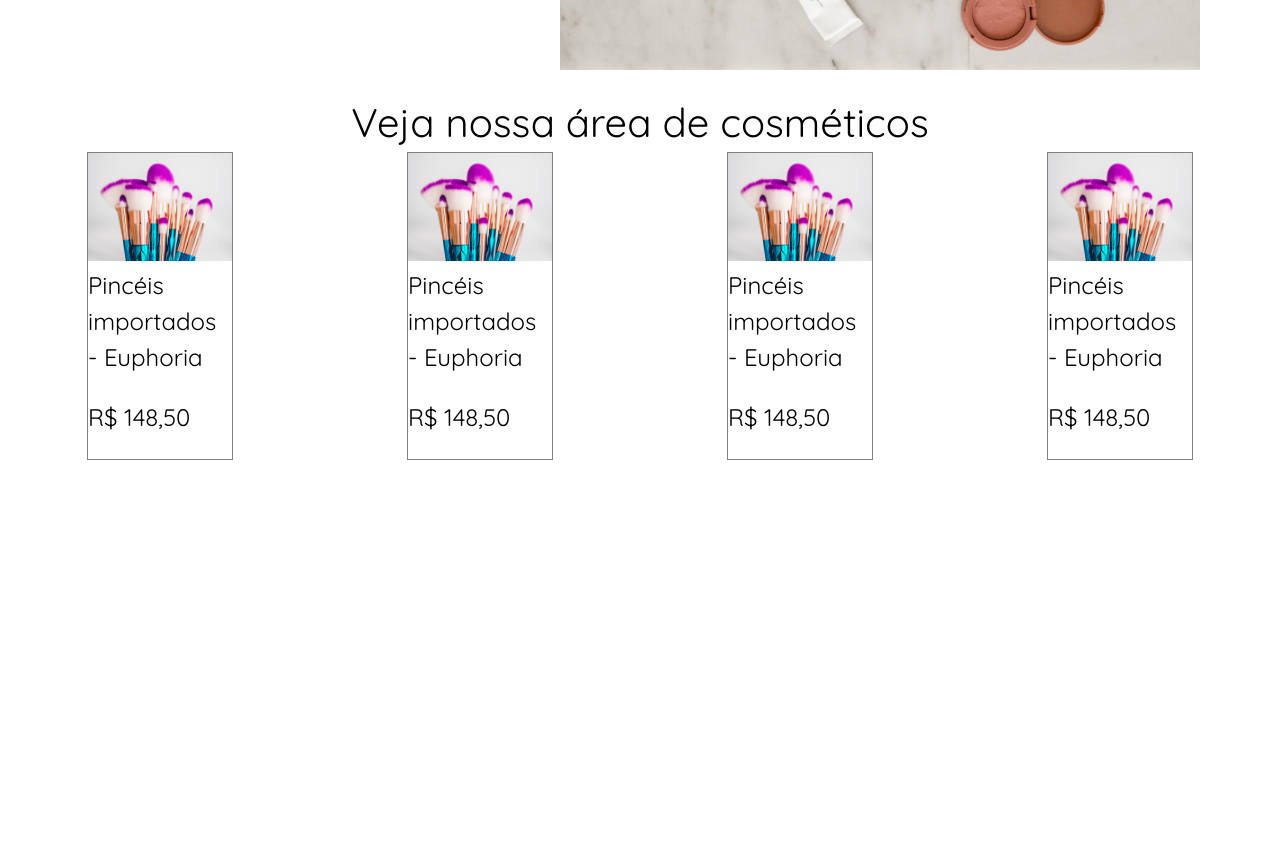
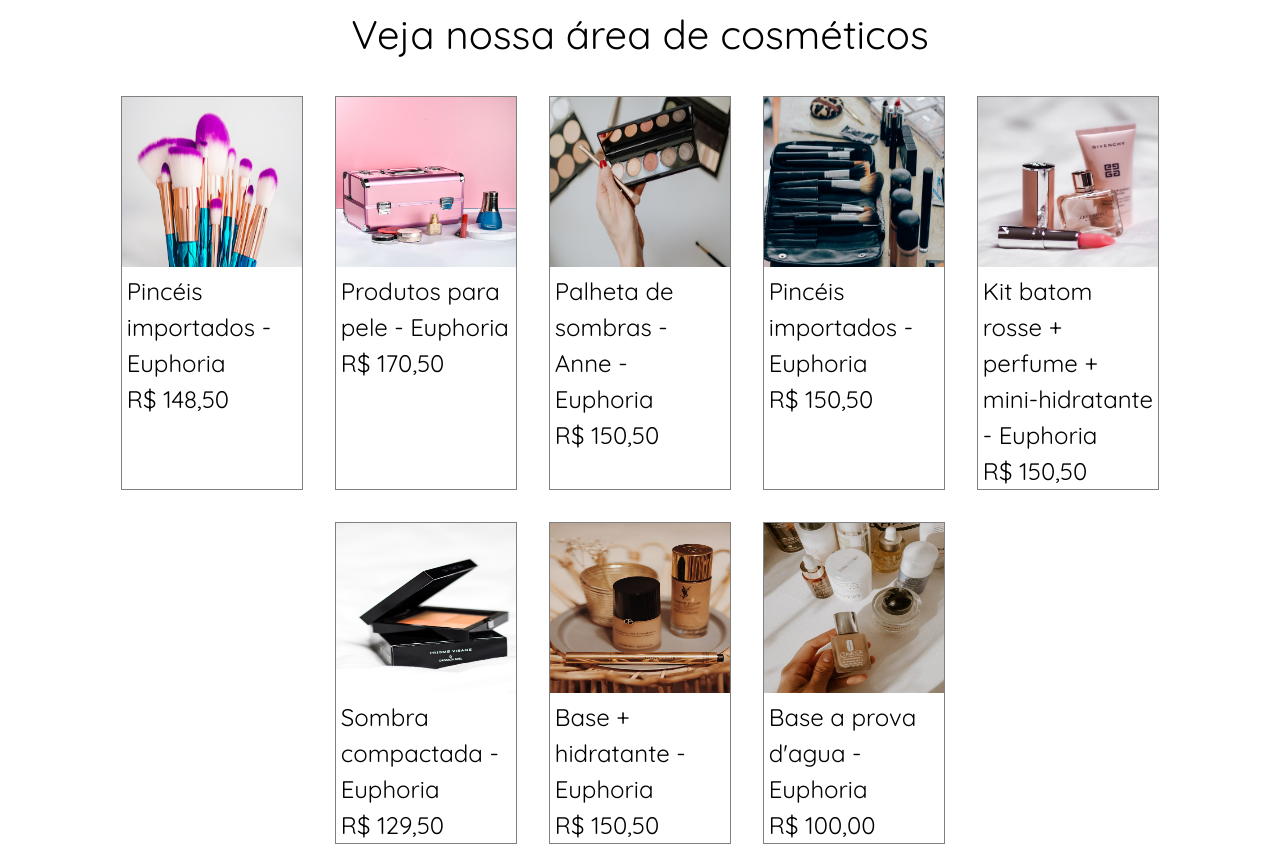
Before and after one commit to ThalliaB/Euphoria-SuaLojaDeMaquiagens, a plain HTML site: page index.html in a window 1280 px wide. Shown: the part 964-1824 px from the top of the page. Before the commit the page ends 1440 px from the top, so only its background shows below. Drawn offline with Linux system fonts and the light colour scheme; a web font is replaced by a local one.

Commit message:
Add files modified to the project with div produtos and cosmeticos

```diff
--- a/assets/css/styles/destaques.css
+++ b/assets/css/styles/destaques.css
@@ -1,5 +1,10 @@
-.p {
+#destaques {
+    text-align: center;
+}
+
+.p__destaques {
     margin-bottom: 1em;
+    text-align: center;
 }
 
 .imagemDestaques {
@@ -13,9 +18,8 @@
     }
 }
 
-
 @media screen and (min-width: 1024px) {
-    .destaques {
+    #destaques {
         display: flex;
         justify-content: space-between;
         align-items: center;
--- a/assets/css/styles/header.css
+++ b/assets/css/styles/header.css
@@ -1,25 +1,35 @@
-.header {
+#header {
     align-items: center;
     background-image: url(../../img/destaques1.jpg);
     background-repeat: no-repeat;
     background-size: cover;
     display: flex;
-    height: 65vh;
-    /* text-align: center; */
+    height: 40vh;
+    justify-content: center;
 }
 
 .h1 {
-    padding-left: 2em;
+    padding-left: 0;
 }
 
+@media screen and (min-width: 375px) {
+    #header {
+        justify-content: flex-start;
+    }
 
-@media screen and (max-width: 1024px) {
-
+    .h1 {
+        padding-left: 1.3em;
+    }
 }
 
+@media screen and (min-width: 425px) {
+    #header {
+        height: 38vh;
+    }
+}
 
-@media screen and (max-width:768px) {
-    .header {
+@media screen and (min-width:768px) {
+    #header {
         height: 50vh;
     }
 
@@ -28,25 +38,35 @@
     }
 }
 
+@media screen and (min-width: 1024px) {
 
-@media screen and (max-width: 425px) {
-    .header {
-        height: 38vh;
+}
+
+@media screen and (min-width: 1440px) {
+    #header {
+        /* align-items: center;
+        background-image: url(../../img/destaques1.jpg);
+        background-repeat: no-repeat;
+        background-size: cover;
+        display: flex; */
+        height: 65vh;
+        /* text-align: center; */
+    }
+
+    .h1 {
+        padding-left: 2em;
     }
 }
 
-@media screen and (max-width: 375px) {
-    .h1 {
-        padding-left: 1.3em;
-    }
-}
 
-@media screen and (max-width: 320px) {
-    .header {
-        justify-content: center;
-    }
 
-    .h1 {
-        padding-left: 0;
-    }
-}
+
+
+
+
+
+
+
+/* @media screen and (min-width: 320px) { */
+
+    /* } */
--- a/assets/css/styles/produtos.css
+++ b/assets/css/styles/produtos.css
@@ -1,5 +1,5 @@
-.h2 {
-    text-align: center;
+#cosmeticos h2 {
+    margin: .8em 0 .4em 0;
 }
 
 .produtos {
@@ -8,11 +8,80 @@
     flex-wrap: wrap;
 }
 
-.produto__imagem, .produto1 {
-    max-width: 144px;
+.produtos > .produto  p {
+    padding: 0 .2em;
+}
+
+.produto__imagem {
+    height: 150px;
+}
+
+.produto__imagem, .produto {
+    width: 144px;
 }
 
 .produto {
-    border: 1px solid gray;
+    border: 1px double gray;
+    /* border: thick double gray; */
+    /* border-radius: 12px; */
     margin-bottom: 1em;
+    /* padding: 0 .2em */
 }
+
+@media screen and (min-width: 375px) {
+    .produto__imagem, .produto {
+        width: 160px;
+    }
+}
+
+@media screen and (min-width: 425px) {
+    .produto__imagem, .produto {
+        width: 180px;
+    }
+
+    .produto__imagem {
+        height: 160px;
+    }
+}
+
+@media screen and (min-width: 768px) {
+    .produto__imagem, .produto {
+        width: 160px;
+    }
+
+    #cosmeticos {
+        margin: 0 2em;
+    }
+}
+
+@media screen and (min-width: 1024px) {
+    .produto__imagem, .produto {
+        width: 180px;
+    }
+
+    #cosmeticos {
+        margin: 0 4em;
+    }
+
+    .produtos {
+        justify-content: center;
+    }
+
+    .produto {
+        margin: 1em;
+    }
+
+    .produto__imagem {
+        height: 170px;
+    }
+}
+
+@media screen and (min-width:1440px) {
+    .produto__imagem, .produto {
+        width: 200px;
+    }
+
+    .produto__imagem {
+        height: 180px;
+    }
+}
--- a/assets/css/styles/search.css
+++ b/assets/css/styles/search.css
@@ -1,4 +1,4 @@
-.search {
+#search {
     margin: 1.5em 0 ;
     display: flex;
     justify-content: center;
@@ -26,7 +26,7 @@
 }
 
 @media screen and (min-width: 1024px) {
-    .search {
+    #search {
         margin: 1.5em 0;
     }
 
@@ -37,7 +37,7 @@
 }
 
 @media screen and (min-width: 1440px) {
-    .search {
+    #search {
         /* display: flex;
         justify-content: center; */
         margin: 2em 0;
--- a/index.html
+++ b/index.html
@@ -34,13 +34,13 @@
 </head>
 <body>
 
-    <header class="header">
+    <header id="header">
         <h1 class="h1">Euphoria</h1>
     </header>
 
     <main>
         <!-- search -->
-        <section class="search">
+        <section id="search">
 
             <form action="#" method="POST" class="search-content">
                 <input class="search__description" type="text" placeholder="Digite sua pesquisa" required>
@@ -49,11 +49,11 @@
 
         </section>
 
-        <section class="destaques">
+        <section id="destaques">
 
             <div>
                 <h2 class="h2">Confira nossos produtos</h2>
-                <p class="p">Só aqui você encontra o que está na moda, os últimos lançamentos do que há de melhor.</p>
+                <p class="p__destaques">Só aqui você encontra o que está na moda, os últimos lançamentos do que há de melhor.</p>
             </div>
 
             <div>
@@ -62,7 +62,7 @@
 
         </section>
 
-        <section class="cosmeticos">
+        <section id="cosmeticos">
 
             <h2 class="h2">Veja nossa área de cosméticos</h2>
 
@@ -71,29 +71,57 @@
                 <!--PRODUTO 1 -->
                 <article class="produto produto1">
                     <img  class="produto__imagem" src="./assets/img/produtos1.jpg" alt="Pincéis importados">
-                    <p class="p">Pincéis importados - <strong>Euphoria</strong></p>
+                    <p class="p">Pincéis importados - Euphoria</p>
                     <p class="p">R$ 148,50</p>
                 </article>
 
                 <!-- PRODUTO 2 -->
-                <article class="produto produto1">
-                    <img  class="produto__imagem" src="./assets/img/produtos1.jpg" alt="Pincéis importados">
-                    <p class="p">Pincéis importados - <strong>Euphoria</strong></p>
-                    <p class="p">R$ 148,50</p>
-                    </article>
-
-                    <!-- PRODUTO 3 -->
-                <article class="produto produto1">
-                    <img  class="produto__imagem" src="./assets/img/produtos1.jpg" alt="Pincéis importados">
-                    <p class="p">Pincéis importados - <strong>Euphoria</strong></p>
-                    <p class="p">R$ 148,50</p>
+                <article class="produto produto2">
+                    <img  class="produto__imagem" src="./assets/img/produtos2.jpg" alt="Pincéis importados">
+                    <p class="p">Produtos para pele - Euphoria</p>
+                    <p class="p">R$ 170,50</p>
                 </article>
 
-                    <!-- PRODUTO 4 -->
-                <article class="produto produto1">
-                    <img  class="produto__imagem" src="./assets/img/produtos1.jpg" alt="Pincéis importados">
-                    <p class="p">Pincéis importados - <strong>Euphoria</strong></p>
-                    <p class="p">R$ 148,50</p>
+                <!-- PRODUTO 3 -->
+                <article class="produto produto3">
+                    <img  class="produto__imagem" src="./assets/img/produtos3.jpg" alt="Pincéis importados">
+                    <p class="p">Palheta de sombras - Anne - Euphoria</p>
+                    <p class="p">R$ 150,50</p>
+                </article>
+
+                <!-- PRODUTO 4 -->
+                <article class="produto produto4">
+                    <img  class="produto__imagem" src="./assets/img/produtos4.jpg" alt="Pincéis importados">
+                    <p class="p">Pincéis importados - Euphoria</p>
+                    <p class="p">R$ 150,50</p>
+                </article>
+
+                <!-- PRODUTO 5 -->
+                <article class="produto produto5">
+                    <img  class="produto__imagem" src="./assets/img/produtos5.jpg" alt="Pincéis importados">
+                    <p class="p">Kit batom rosse + perfume + mini-hidratante - Euphoria</p>
+                    <p class="p">R$ 150,50</p>
+                </article>
+
+                <!-- PRODUTO 6 -->
+                <article class="produto produto6">
+                    <img  class="produto__imagem" src="./assets/img/produtos6.jpg" alt="Pincéis importados">
+                    <p class="p">Sombra compactada - Euphoria</p>
+                    <p class="p">R$ 129,50</p>
+                </article>
+
+                <!-- PRODUTO 7 -->
+                <article class="produto produto7">
+                    <img  class="produto__imagem" src="./assets/img/produtos7.jpg" alt="Pincéis importados">
+                    <p class="p">Base + hidratante - Euphoria</p>
+                    <p class="p">R$ 150,50</p>
+                </article>
+
+                <!-- PRODUTO 8 -->
+                <article class="produto produto8">
+                    <img  class="produto__imagem" src="./assets/img/produtos8.jpg" alt="Pincéis importados">
+                    <p class="p">Base a prova d'agua - Euphoria</p>
+                    <p class="p">R$ 100,00</p>
                 </article>
             </div>
         </section>
```
